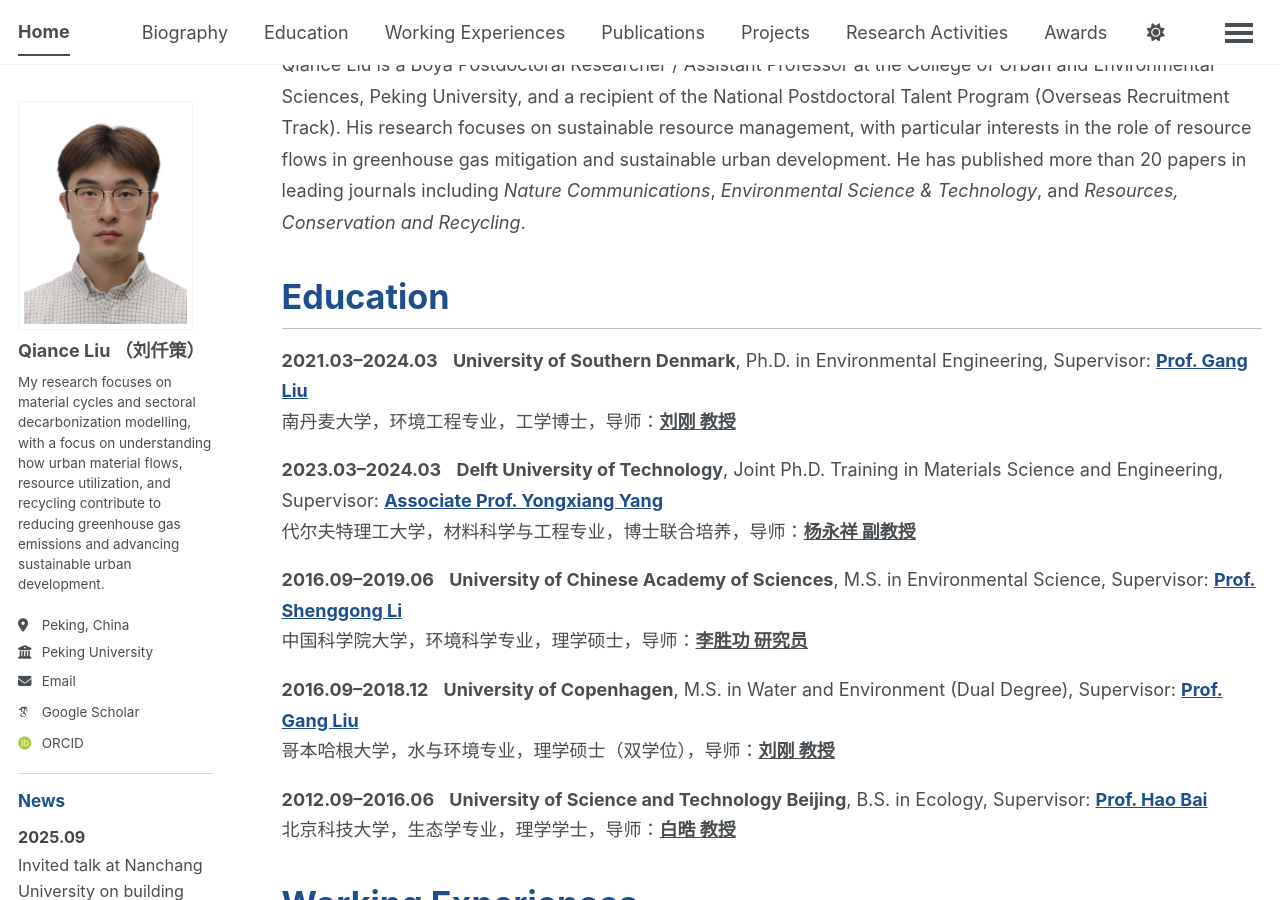
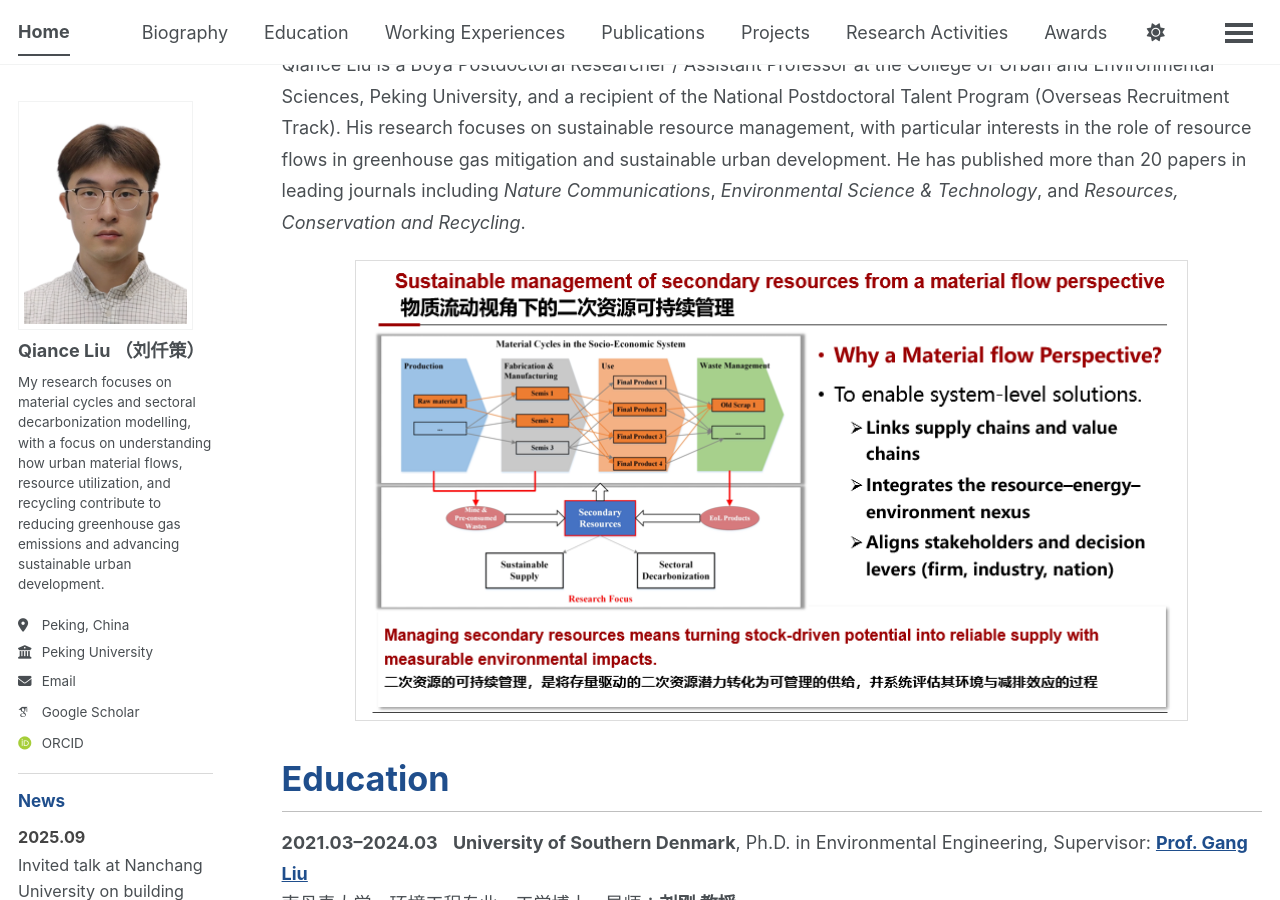
Before and after one commit to QianceLIU/qianceliu.github.io, a Jekyll site: the page built from _pages/about.md, in a window 1280 px wide and 900 px high, scrolled down 762 px. Built offline with Jekyll 4.4.1, drawn with Linux system fonts in a browser that asks for light colours; some web fonts are replaced; a script bundle is joined from its source files by our own code; library files that are not in the unit come from our copies.

Commit message:
Update about.md

```diff
--- a/_pages/about.md
+++ b/_pages/about.md
@@ -197,6 +197,12 @@
   </p>
 </div>
 
+<div style="text-align: center; margin-top: 1.2rem; margin-bottom: 1.5rem;">
+  <img src="/images/研究框架1.png" alt="Research framework"
+       style="width: 85%; max-width: 900px; border: 1px solid #ddd; padding: 4px; background: white;">
+</div>
+
+
 <div id="education" class="section-title" style="scroll-margin-top: 90px;">Education</div>
 <hr class="section-rule">
 
```
